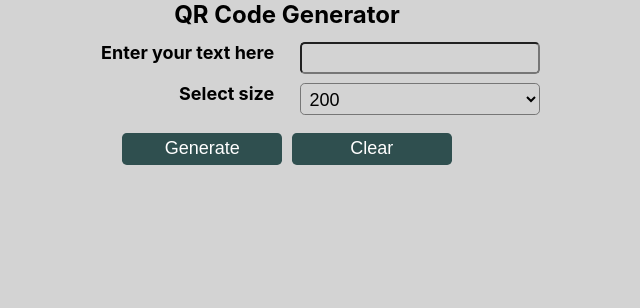
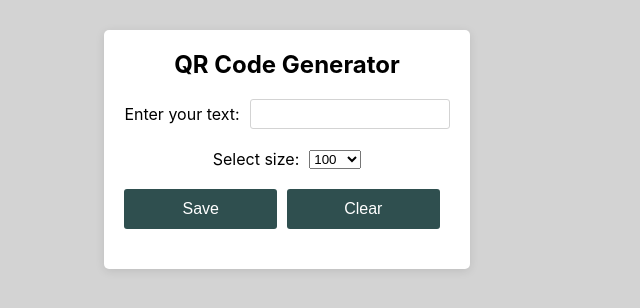
Before and after one commit to PKiienko/qr-code-generator, a React (Create React App) app: page / in a window 1280 px wide. Shown: the top 308 px of the page, without its empty margins (353-993 px from the left). Built offline with nearby package versions, Linux system fonts and the light colour scheme.

Commit message:
download works

```diff
--- a/src/App.css
+++ b/src/App.css
@@ -2,78 +2,91 @@
   margin: 0;
   padding: 0;
   box-sizing: border-box;
+}
+
+body {
+  display: flex;
+  align-items: flex-start;
+  justify-content: center;
+  min-height: 100vh;
   background: lightgrey;
+  margin-top: 30px;
 }
 
 .app {
   display: flex;
+  flex-direction: column;
   align-items: center;
-  justify-content: center;
-  flex-direction: column;
-  max-width: 1100px;
-  margin: auto;
+  max-width: 700px;
+  padding: 20px;
+  background: white;
+  border-radius: 5px;
+  box-shadow: 0 2px 10px rgba(0, 0, 0, 0.1);
 }
 
-.top-bar {
+h2 {
+  margin-bottom: 20px;
+  font-size: 24px;
+}
+
+.input-container {
   display: flex;
   align-items: center;
-  justify-content: center;
+  margin-bottom: 20px;
 }
 
-.input-titles,
-.input-fields {
-  display: flex;
-  flex-direction: column;
-  justify-content: center;
-  align-items: flex-end;
-  margin: 0.5rem;
+.input-container > label {
+  margin-right: 10px;
+  font-size: 16px;
 }
 
-.input-fields {
-  align-items: flex-start;
+.input-container > input {
+  width: 200px;
+  height: 30px;
+  padding: 5px;
+  font-size: 16px;
+  border: 1px solid lightgrey;
+  border-radius: 3px;
 }
 
-.input-data {
-  width: 15rem;
-  height: 2rem;
-  background: lightgrey;
-  color: black;
-  font-size: large;
-
-  margin: 0.3rem;
-  border-radius: 0.3rem;
-  padding: 0.3rem;
+.select-container > select {
+  width: 100px;
+  height: 30px;
+  padding: 5px;
+  font-size: 16px;
+  border: 1px solid lightgrey;
+  border-radius: 3px;
 }
 
-.input-name {
-  width: 15rem;
-  height: 2rem;
-  color: black;
-  font-size: large;
-  margin: 0.3rem;
-  text-align: right;
+.buttons {
+  display: flex;
+  justify-content: space-between;
+  width: 100%;
+  margin-bottom: 20px;
+}
+
+.buttons > button {
+  flex: 1;
+  height: 40px;
+  margin-right: 10px;
+  background: darkslategrey;
+  color: white;
+  font-size: 16px;
+  border: none;
+  border-radius: 3px;
+  cursor: pointer;
 }
 
 .qr-container {
+  display: flex;
+  justify-content: center;
+  padding: 20px;
   background: white;
-  padding: 15px;
-  margin: 1rem;
+  border-radius: 5px;
+  box-shadow: 0 2px 10px rgba(0, 0, 0, 0.1);
 }
 
-.buttons {
-  width: 100%;
-  display: flex;
-  align-items: center;
-  justify-content: center;
+.qr-container > svg {
+  max-width: 100%;
+  height: auto;
 }
-
-.btn {
-  width: 10rem;
-  height: 2rem;
-  background: darkslategrey;
-  color: white;
-  font-size: large;
-  border: none;
-  margin: 0.3rem;
-  border-radius: 0.3rem;
-}
--- a/src/App.js
+++ b/src/App.js
@@ -1,42 +1,53 @@
 import { useState } from 'react';
 import QRCode from 'react-qr-code';
+import { renderToString } from 'react-dom/server';
 
 import './App.css';
 
 const App = () => {
   const [inputText, setInputText] = useState('');
   const [size, setSize] = useState(200);
-  const [isShowCode, setIsShowCode] = useState(false);
 
-  const showCode = () => {
-    setIsShowCode(true);
+  const saveQR = () => {
+    const svgString = renderToString(<QRCode size={size} value={inputText} />);
+    const canvas = document.createElement('canvas');
+    const img = new Image();
+
+    img.onload = () => {
+      canvas.width = img.width;
+      canvas.height = img.height;
+      const ctx = canvas.getContext('2d');
+      ctx.drawImage(img, 0, 0);
+
+      const pngFile = canvas.toDataURL('image/png');
+      const downloadLink = document.createElement('a');
+
+      downloadLink.download = `QR ${inputText}`;
+      downloadLink.href = pngFile;
+      downloadLink.click();
+    };
+
+    const svgBlob = new Blob([svgString], { type: 'image/svg+xml' });
+    const svgUrl = URL.createObjectURL(svgBlob);
+    img.src = svgUrl;
   };
 
   const closeCode = () => {
-    setIsShowCode(false);
     setInputText('');
   };
 
   return (
     <div className='app'>
       <h2>QR Code Generator</h2>
-      <div className='top-bar'>
-        <div className='input-titles'>
-          <h4 className='input-name'>Enter your text here</h4>
-          <h4 className='input-name'>Select size</h4>
+      <div className='input-container'>
+        <label>Enter your text:</label>
+        <input type='text' onChange={(e) => setInputText(e.target.value)} value={inputText} />
       </div>
-        <div className='input-fields'>
-          <input
-            className='input-data'
-            type='text'
-            onChange={(e) => setInputText(e.target.value)}
-            value={inputText}
-          />
-          <select className='input-data' onChange={(e) => setSize(e.target.value)}>
+      <div className='input-container'>
+        <label>Select size:</label>
+        <select onChange={(e) => setSize(e.target.value)}>
           <option value={100}>100</option>
-            <option selected value={200}>
-              200
-            </option>
+          <option value={200}>200</option>
           <option value={300}>300</option>
           <option value={400}>400</option>
           <option value={500}>500</option>
@@ -47,18 +58,18 @@ const App = () => {
           <option value={1000}>1000</option>
         </select>
       </div>
+      <div className='buttons'>
+        <button onClick={saveQR}>Save</button>
+        <button onClick={closeCode}>Clear</button>
       </div>
-      <div className='buttons'>
-        <button className='btn' onClick={showCode}>
-          Generate
-        </button>
-        <button className='btn' onClick={closeCode}>
-          Clear
-        </button>
-      </div>
-      {isShowCode && inputText !== '' && (
+      {inputText !== '' && (
         <div className='qr-container'>
-          <QRCode size={size} value={inputText} viewBox={`0 0 256 256`} />
+          <QRCode
+            size={256}
+            style={{ height: 'auto', maxWidth: '100%', width: '100%' }}
+            value={inputText}
+            viewBox={`0 0 256 256`}
+          />
         </div>
       )}
     </div>
```
Lines whose indentation alone changed are shown as unchanged.
